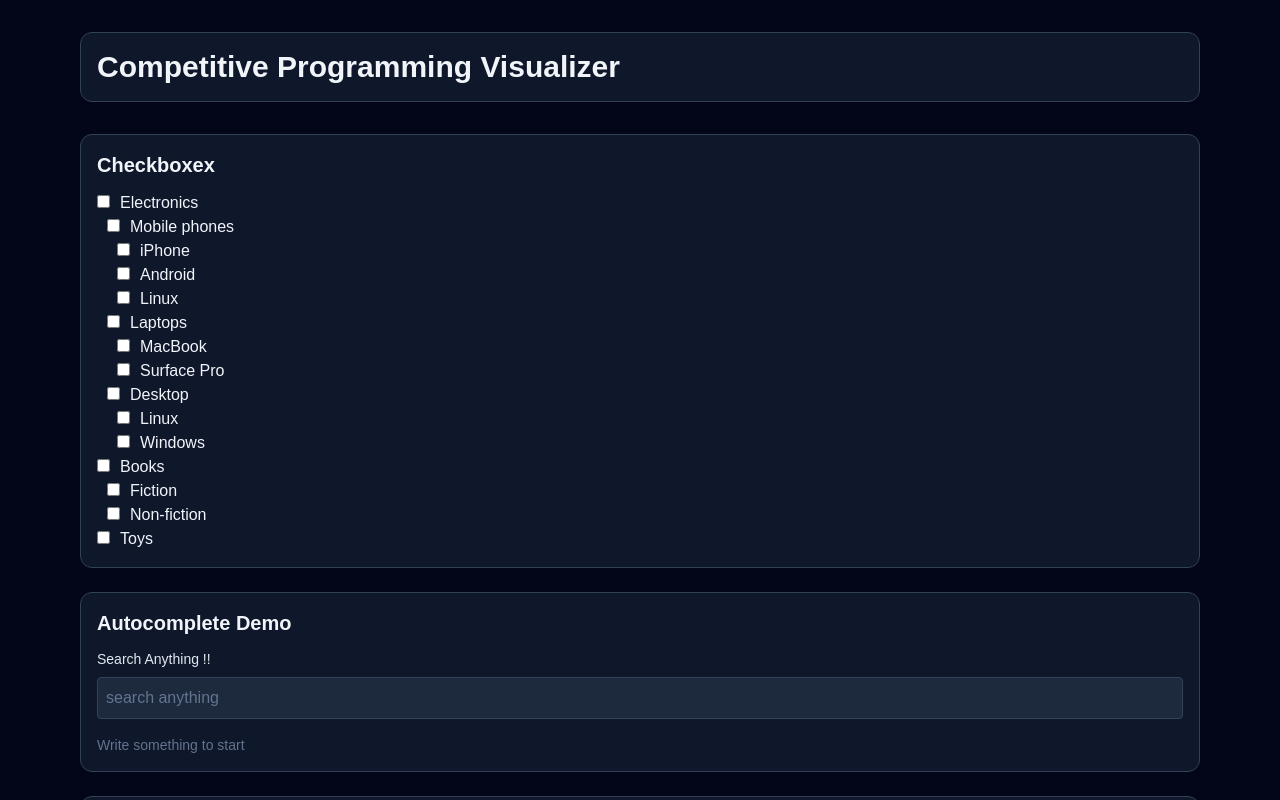
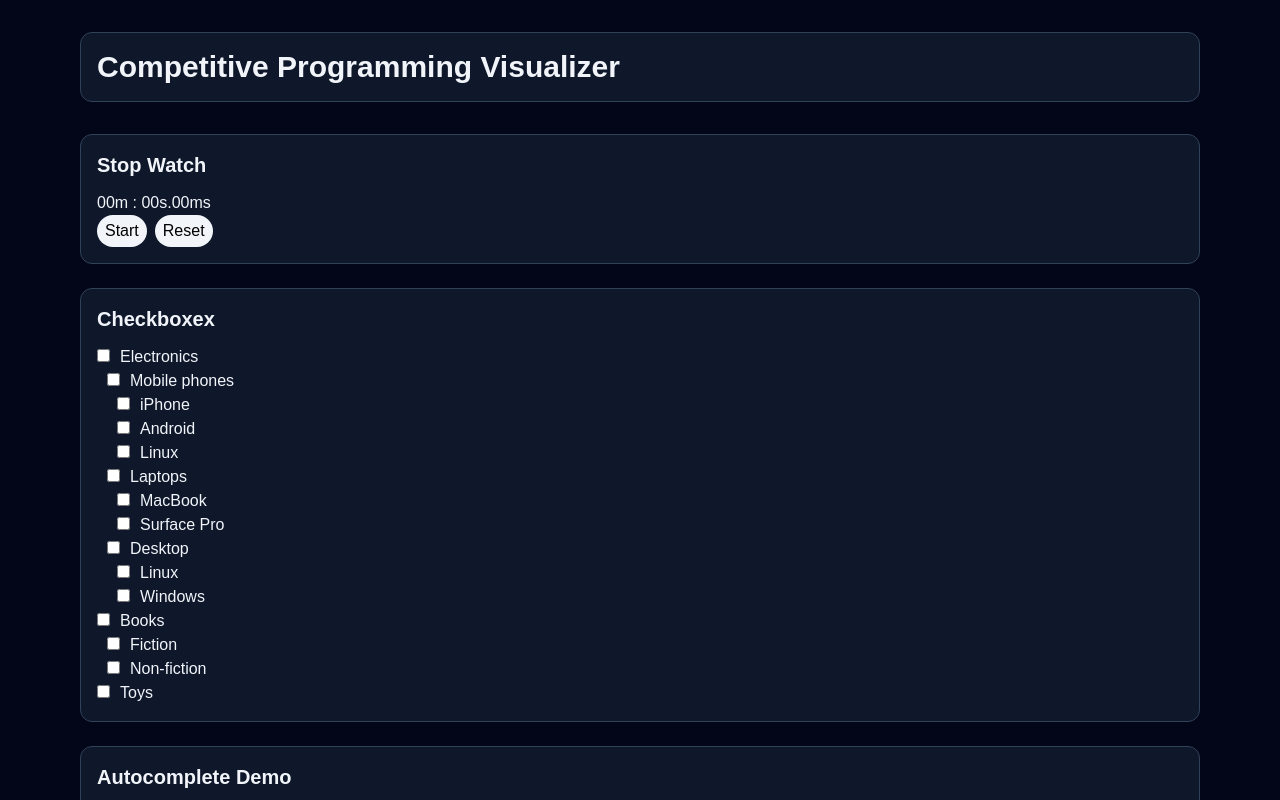
Before and after one commit to chaudharypraveen98/Competitive-Programming, a React (Vite) app: page / in a window 1280 px wide. Shown: the top 800 px of the page. Built offline with nearby package versions, Linux system fonts and the light colour scheme.

Commit message:
GREAT-FRONTEND: Stop Watch

```diff
--- /dev/null
+++ b/JavaScript/GreatFrontend/GFE75/Stopwatch/index.css
@@ -0,0 +1,13 @@
+.stopwatch__btn{
+    background-color: var(--color-text-primary);
+    color: black;
+    padding: 4px 8px;
+    border-radius: 24px;
+    cursor: pointer;
+}
+.stopwatch__container{
+    display: flex;
+    flex-direction: row;
+    gap:8px;
+    align-items: center;
+}
--- /dev/null
+++ b/JavaScript/GreatFrontend/GFE75/Stopwatch/index.tsx
@@ -0,0 +1,72 @@
+import { useEffect, useRef, useState } from "react";
+import "./index.css";
+
+export default function Stopwatch() {
+    const [currentTimeStamp, setCurrentTimeStamp] = useState(0);
+    const ref = useRef<number | null>(null);
+    const [paused, setPaused] = useState(true);
+
+    const handleTimer = (play = true) => {
+        if (play) {
+             setPaused(false)
+            const timer = setInterval(() => {
+                setCurrentTimeStamp((prev) => prev + 10);
+            }, 10);
+            ref.current = timer;
+        } else {
+            setPaused(true)
+            if (ref.current) {
+                clearInterval(ref.current);
+            }
+            ref.current = null;
+        }
+    };
+
+    const resetTimer = () => {
+        setPaused(true)
+        if (ref.current) {
+            clearInterval(ref.current);
+            ref.current = null;
+        }
+
+        setCurrentTimeStamp(0);
+    };
+
+    const formatTime=(time: number)=>{
+        const second = Math.floor((time/1000)%60);
+        const minutes = Math.floor(time/60000);
+        const milliseconds = Math.floor((time%1000)/10)
+        return `${minutes.toString().padStart(2,"0")}m : ${second.toString().padStart(2,"0")}s.${milliseconds.toString().padStart(2,"0")}ms`
+    }
+
+    useEffect(() => {
+      return () => {
+        if(ref.current){
+            clearInterval(ref.current)
+        }
+      }
+    }, [])
+
+
+    return (
+        <div>
+            <p>{formatTime(currentTimeStamp)}</p>
+            <div className="stopwatch__container">
+                <button
+                    type="button"
+                    onClick={() => handleTimer(ref.current ? false : true)}
+                    className="stopwatch__btn"
+                >
+                    {paused  ?"Start": "Stop"}
+                </button>
+                <button
+                    type="button"
+                    onClick={resetTimer}
+                    className="stopwatch__btn"
+                >
+                    Reset
+                </button>
+            </div>
+        </div>
+    );
+}
--- a/src/App.jsx
+++ b/src/App.jsx
@@ -9,6 +9,7 @@ import LikeButton from "../JavaScript/GreatFrontend/GFE75/LikeButton";
 import Modal from "../JavaScript/GreatFrontend/GFE75/ModalDialog";
 import DataTable from "../JavaScript/GreatFrontend/GFE75/DataTable";
 import Checkboxes from "../JavaScript/GreatFrontend/GFE75/NestedCheckboxes";
+import Stopwatch from "../JavaScript/GreatFrontend/GFE75/Stopwatch";
 
 function App() {
   useEffect(() => {
@@ -25,6 +26,10 @@ function App() {
               </header>
 
               <section className="grid gap-6">
+                  <div className="rounded-xl border border-slate-700 bg-slate-900 p-4">
+                      <h2 className="mb-3 text-xl font-semibold">Stop Watch</h2>
+                      <Stopwatch />
+                  </div>
                   <div className="rounded-xl border border-slate-700 bg-slate-900 p-4">
                       <h2 className="mb-3 text-xl font-semibold">Checkboxex</h2>
                       <Checkboxes />
```
